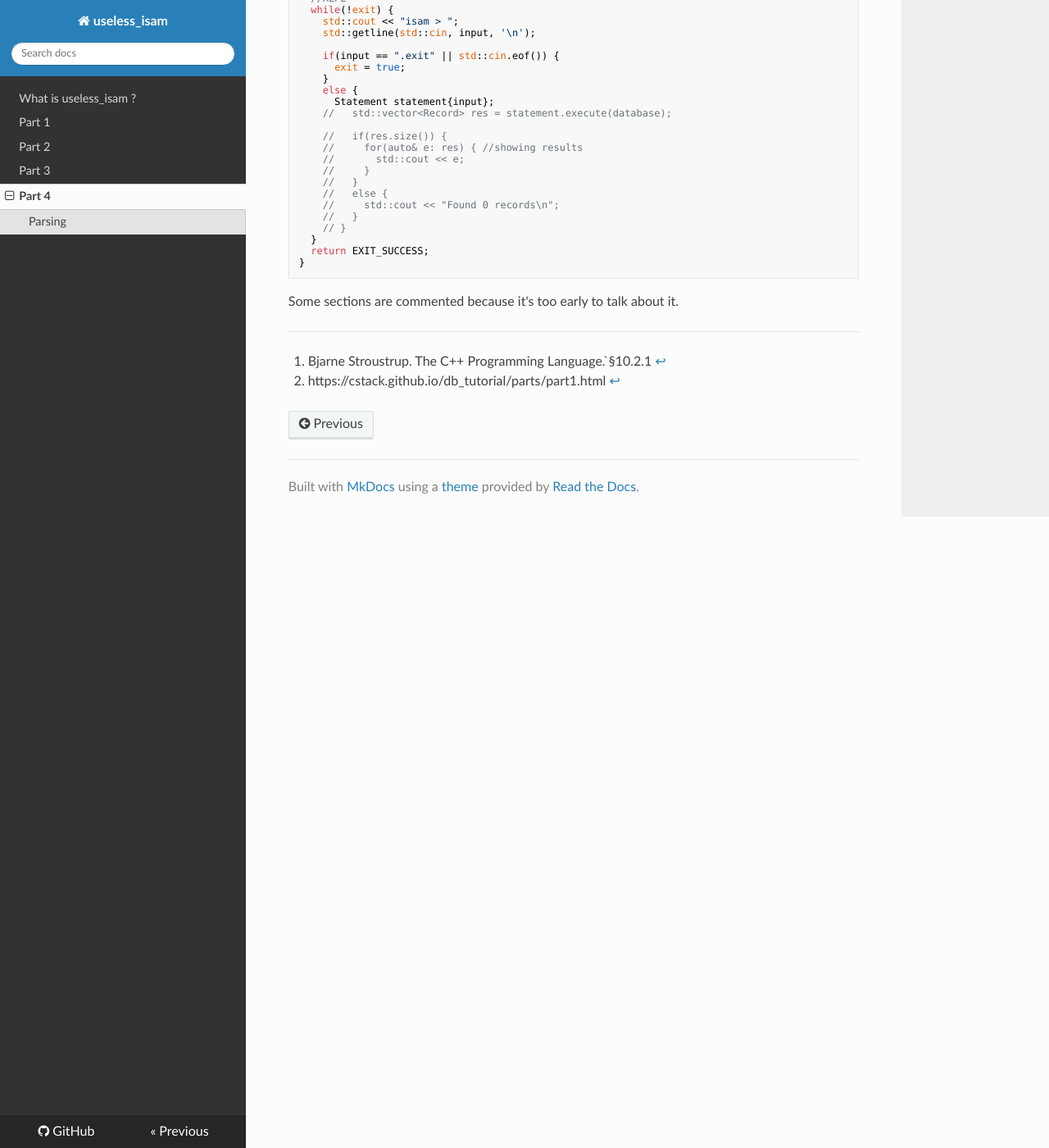
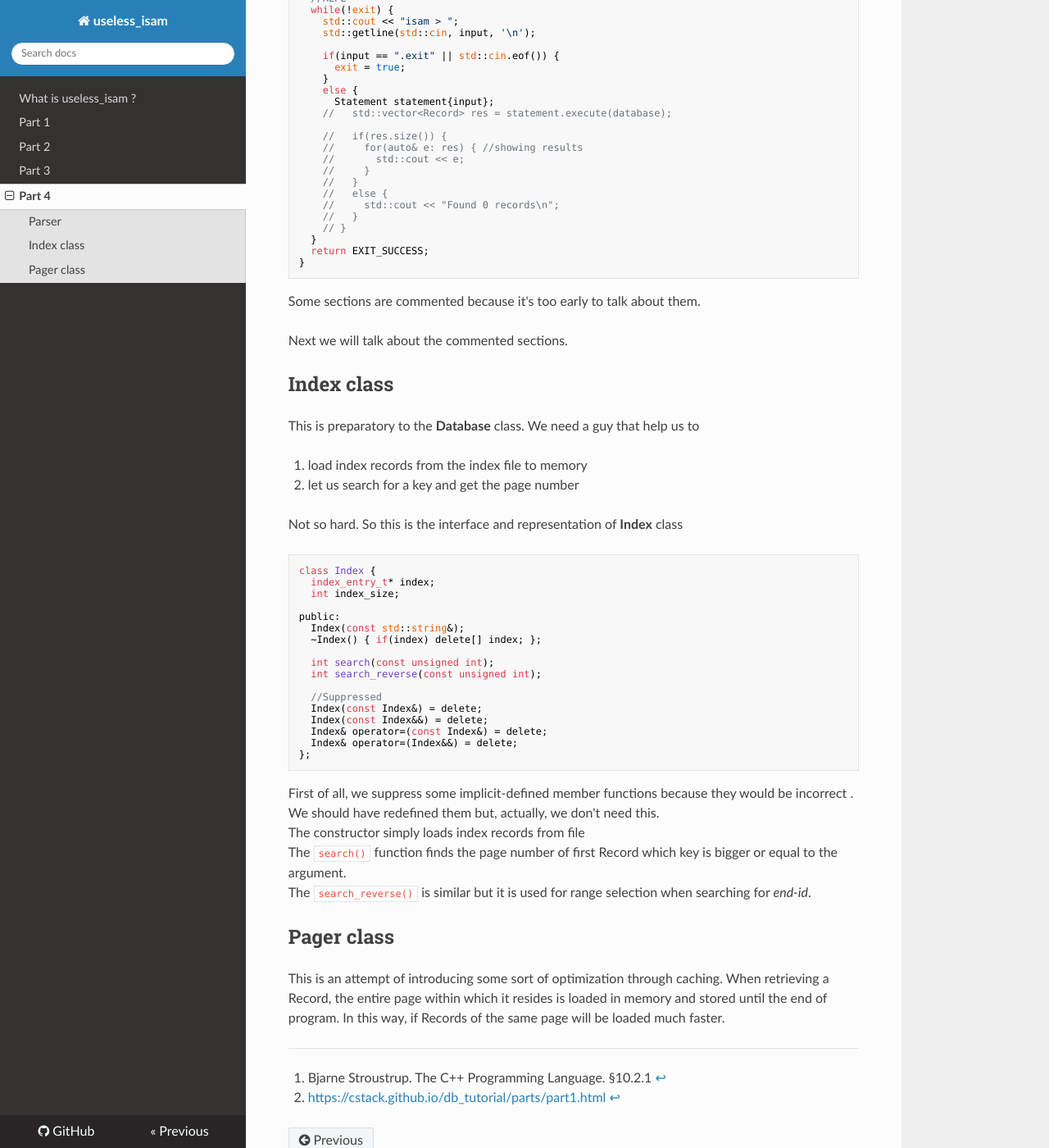
Before and after one commit to JohnHop/useless_isam, an MkDocs documentation site: the page built from docs/part4.md, in a window 1280 px wide and 1400 px high, scrolled down 2477 px. Shown: the whole window at 82% size. Built offline with MkDocs 1.6.1, drawn with Linux system fonts in a browser that asks for light colours; nearby versions of some CDN libraries; some of the changed text lies outside the part shown.

Commit message:
Miglioramenti vari

````diff
--- a/docs/part4.md
+++ b/docs/part4.md
@@ -10,7 +10,7 @@ Our _isam.exe_ will be the concrete ISAM reader, supporting single / range selec
 
 Let's start with the latter...
 
-## Parsing
+## Parser
 
 We need something able to understand queries like
 
@@ -65,7 +65,7 @@ public:
 
 The meaning of the Lexer class is to hide the origin (in this case, the `std::cin` standard input), showing to the Parser a sequence of Token and no more. So the Lexer had to recognize a sequence of character and transform it in a Token sequence. This is archieved with the `get()` function implemented in [lexer.cpp](https://github.com/JohnHop/useless_isam/blob/main/lexer.h): it should be easy to understand.
 
-Now it's **Parser**' turn. It is a [Statement](https://github.com/JohnHop/useless_isam/blob/main/statement.h) class that gets Tokens from the Lexer and builds an internal representation for the subsequent action
+Now it's **Parser**'s turn. It is a [Statement](https://github.com/JohnHop/useless_isam/blob/main/statement.h) class that gets Tokens from the Lexer and builds an internal representation for the subsequent action
 
 ```C++
 class Statement {
@@ -127,7 +127,47 @@ int main(int argc, char const *argv[])
 }
 ```
 
-Some sections are commented because it's too early to talk about it.
+Some sections are commented because it's too early to talk about them.
 
-[^1]: Bjarne Stroustrup. The C++ Programming Language. ̀§10.2.1
-[^2]: https://cstack.github.io/db_tutorial/parts/part1.html
+Next we will talk about the commented sections.
+
+## Index class
+
+This is preparatory to the **Database** class. We need a guy that help us to
+
+1. load index records from the index file to memory
+2. let us search for a key and get the page number
+
+Not so hard. So this is the interface and representation of **Index** class
+
+```C++
+class Index {
+  index_entry_t* index;
+  int index_size;
+
+public:
+  Index(const std::string&);
+  ~Index() { if(index) delete[] index; };
+
+  int search(const unsigned int);
+  int search_reverse(const unsigned int);
+
+  //Suppressed
+  Index(const Index&) = delete;
+  Index(const Index&&) = delete;
+  Index& operator=(const Index&) = delete;
+  Index& operator=(Index&&) = delete;
+};
+```
+
+First of all, we suppress some implicit-defined member functions because they would be incorrect . We should have redefined them but, actually, we don't need this.<br>
+The constructor simply loads index records from file<br>
+The `search()` function finds the page number of first Record which key is bigger or equal to the argument.<br>
+The `search_reverse()` is similar but it is used for range selection when searching for _end-id_.
+
+## Pager class
+
+This is an attempt of introducing some sort of optimization through caching. When retrieving a Record, the entire page within which it resides is loaded in memory and stored until the end of program. In this way, if Records of the same page will be loaded much faster.
+
+[^1]: Bjarne Stroustrup. The C++ Programming Language. §10.2.1
+[^2]: <https://cstack.github.io/db_tutorial/parts/part1.html>
````
Also changed, not shown: 4 other files.
